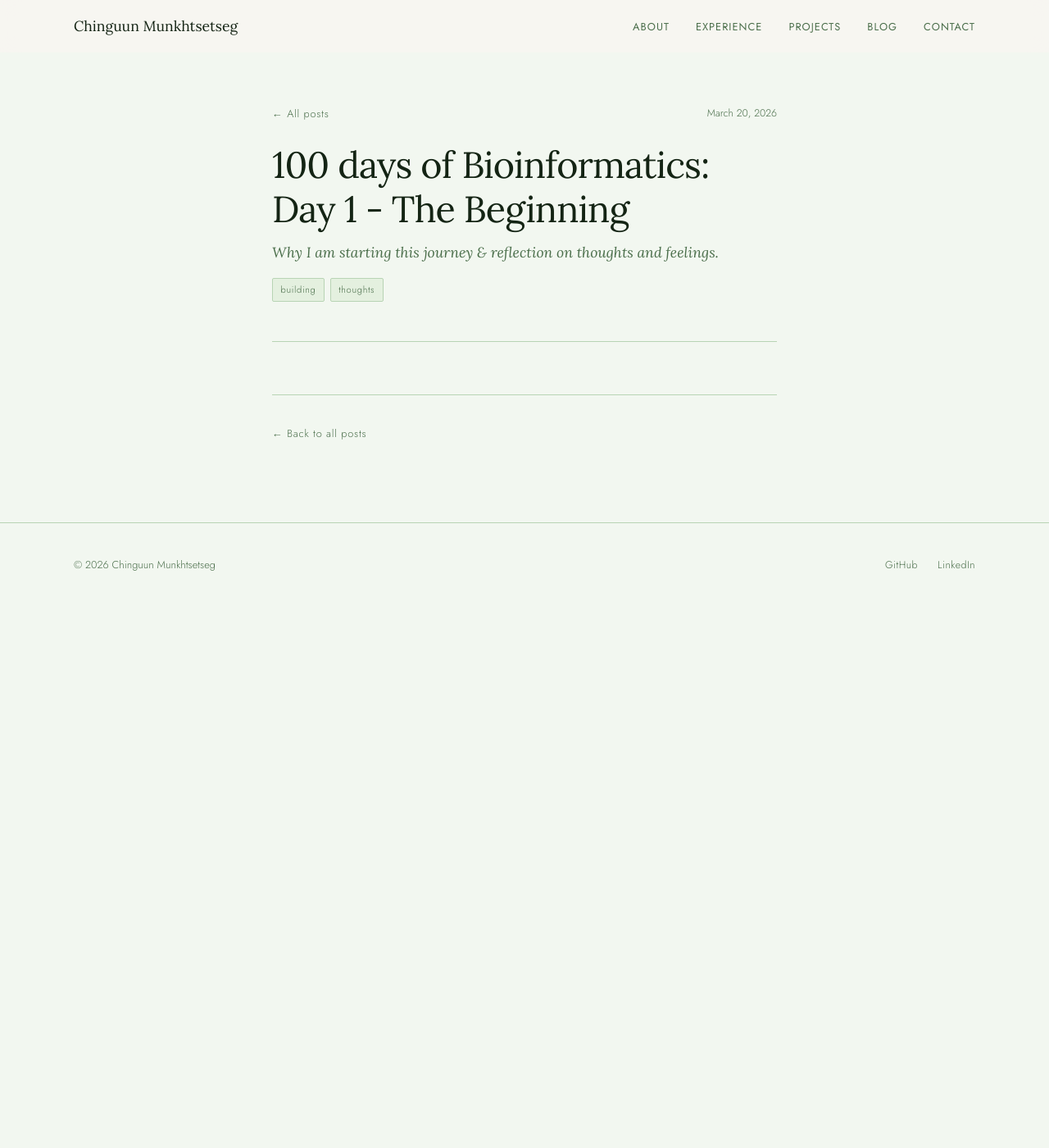
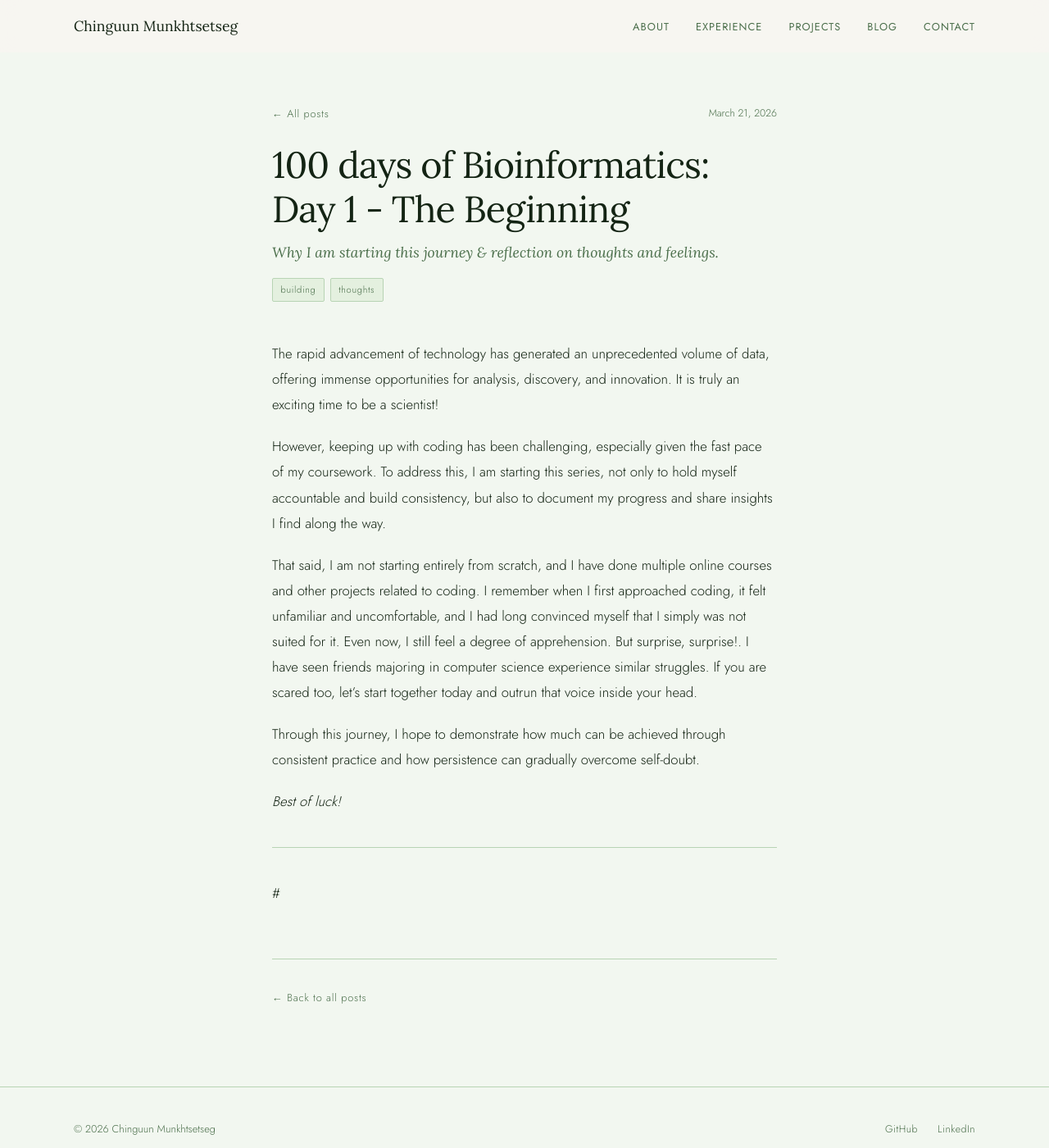
Before and after one commit to chinguunxo/chinguunxo.github.io, a Jekyll site: the page built from _posts/2026-03-20-starting-bioinformatics.md, in a window 1280 px wide and 1400 px high. Shown: the whole window at 82% size. Built offline with Jekyll 4.4.1, drawn with Linux system fonts in a browser that asks for light colours.

Commit message:
Update 2026-03-20-starting-bioinformatics.md

```diff
--- a/_posts/2026-03-20-starting-bioinformatics.md
+++ b/_posts/2026-03-20-starting-bioinformatics.md
@@ -2,8 +2,20 @@
 layout: post
 title: "100 days of Bioinformatics: Day 1 - The Beginning"
 subtitle: "Why I am starting this journey & reflection on thoughts and feelings."
-date: 2026-03-20
+date: 2026-03-21
 tags: [building, thoughts]
 ---
 
+The rapid advancement of technology has generated an unprecedented volume of data, offering immense opportunities for analysis, discovery, and innovation. It is truly an exciting time to be a scientist!
+
+However, keeping up with coding has been challenging, especially given the fast pace of my coursework. To address this, I am starting this series, not only to hold myself accountable and build consistency, but also to document my progress and share insights I find along the way.
+
+That said, I am not starting entirely from scratch, and I have done multiple online courses and other projects related to coding. I remember when I first approached coding, it felt unfamiliar and uncomfortable, and I had long convinced myself that I simply was not suited for it. Even now, I still feel a degree of apprehension. But surprise, surprise!. I have seen friends majoring in computer science experience similar struggles. If you are scared too, let's start together today and outrun that voice inside your head.
+
+Through this journey, I hope to demonstrate how much can be achieved through consistent practice and how persistence can gradually overcome self-doubt.
+
+*Best of luck!*
+
 ---
+
+#
```
